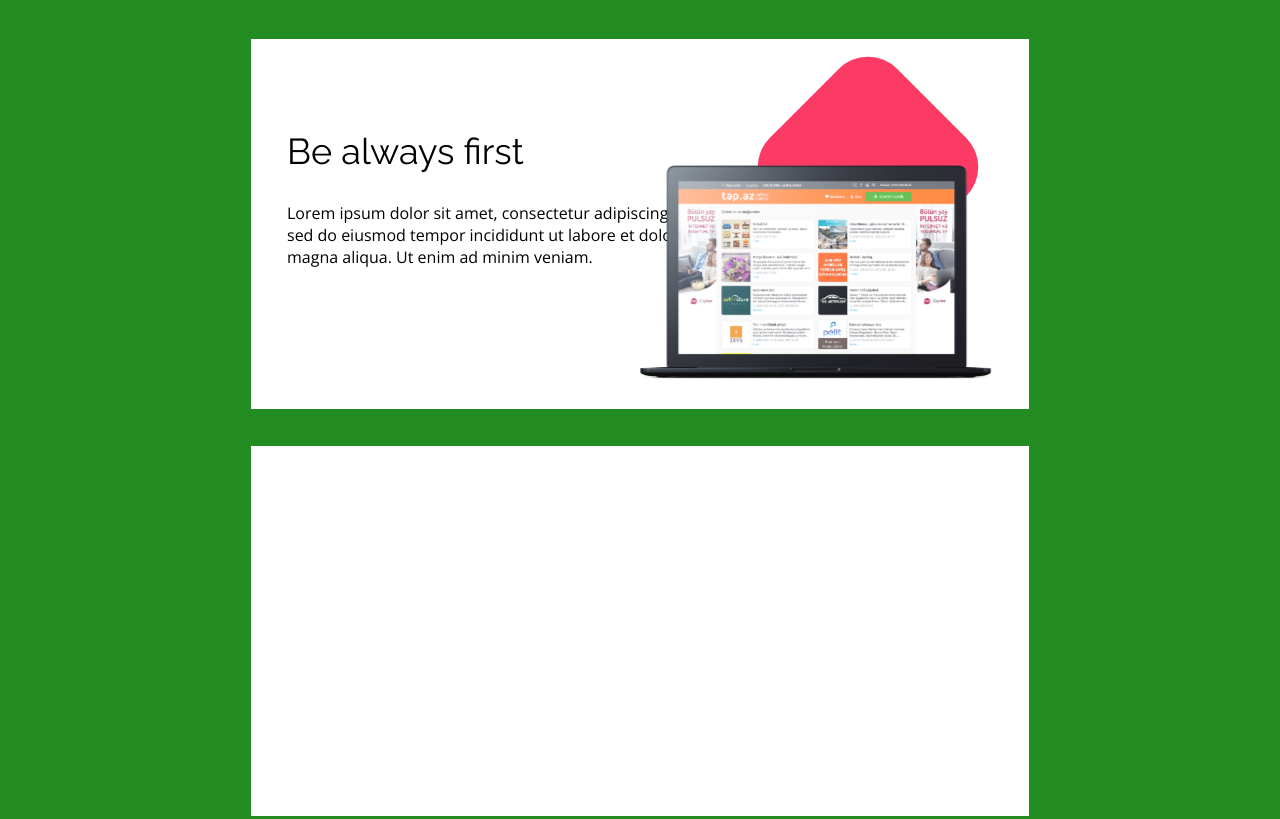
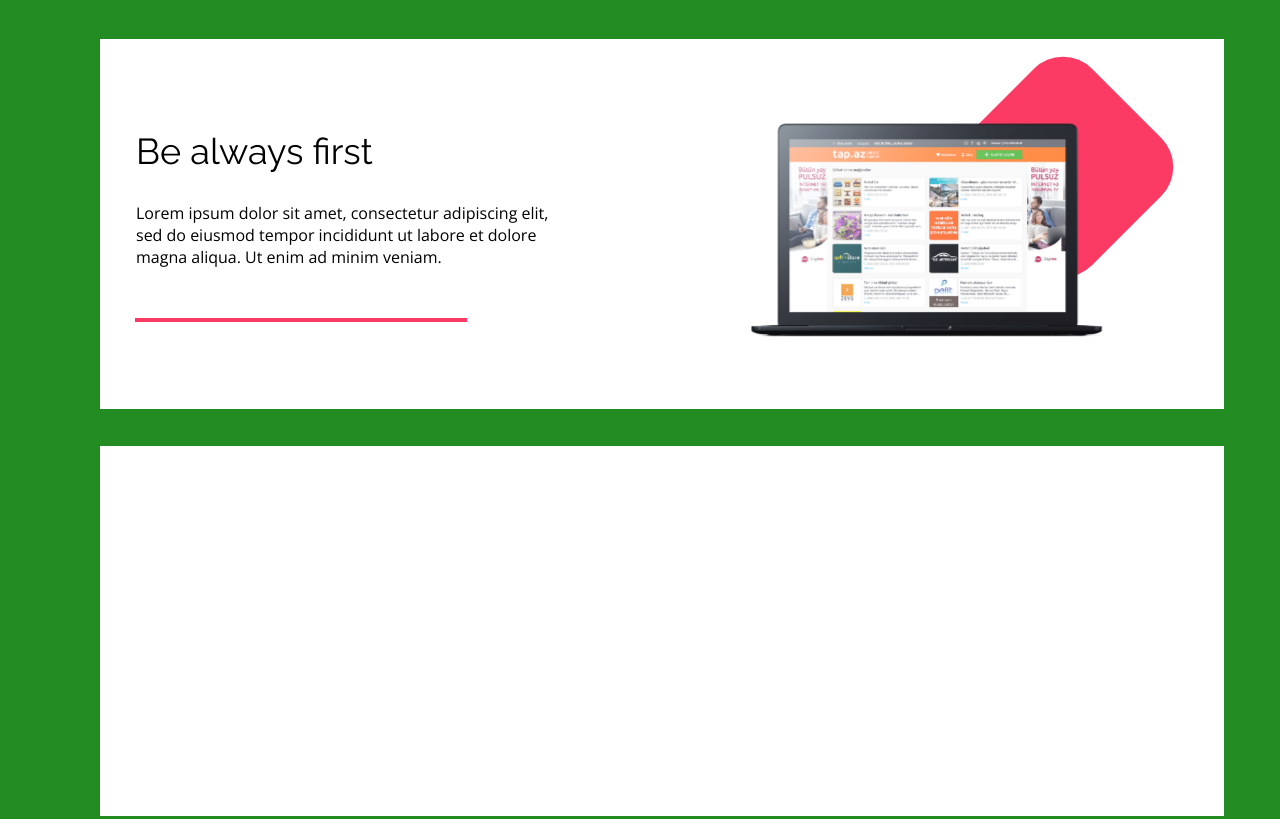
Before and after one commit to Martin-XM/BestShop-Workshop-, a plain HTML site: page index.html in a window 1280 px wide. Shown: the part 1480-2299 px from the top of the page. Drawn offline with nearby package versions, Linux system fonts and the light colour scheme.

Commit message:
Benefits Bug Fix

```diff
--- a/css/style.css
+++ b/css/style.css
@@ -282,6 +282,7 @@ html {
     justify-content: space-between;
     gap: 180px;
 
+
   }
 /* BENEFITS */
 
@@ -290,18 +291,36 @@ html {
   background-color: forestgreen;
   display: flex;
   flex-direction: column;
-  padding: 105px 251px 105px 251px;
+  justify-content: space-between;
+
+    /* padding: 105px 251px 105px 251px; */
  }
 
+
+
  .benefits .benefit__item {
-  width: 100%;
+  width: 1124px;
   background-color: var(--color-white);
   height: 370px;
-  margin-bottom: 37px;
   display: flex;
   justify-content: space-between;
+  margin-left: 100px;
+  margin-right: 100px;
 
  }
+
+.benefit__item:nth-child(1) {
+  margin-top: 105px;
+ }
+.benefit__item:nth-child(2),
+.benefit__item:nth-child(3) {
+  margin-top: 37px;
+ }
+
+.benefit__item:nth-child(3) {
+  margin-bottom: 105px;
+}
+
 
 
 .benefit__article--heading {
@@ -315,7 +334,16 @@ html {
   margin-left: 36px;
 
 }
+.benefit__article::after {
+content: "";
+background-color: var(--color-items-primary-red);
+width: 332px;
+height: 4px;
+margin-top: 50px;
+margin-left: 35px;
+display: block;
 
+}
 .benefit__article--text {
   font-family: var(--font-secondary);
   color: var(--color-font-primary-black);
@@ -326,6 +354,8 @@ html {
   margin-top: 30px;
   margin-left: 36px;
 }
+
+
 
 .rectangle {
   position: relative;
@@ -339,10 +369,10 @@ html {
 
 }
 
-.macbook{
+.benefits .macbook{
   position: absolute;
-  transform: translate(-17%, 25%) rotate(-45deg);
-  top: 20%;
+  transform: translate(-40%, 55%) rotate(-45deg);
+  /* top: 20%; */
 
 }
 
```
